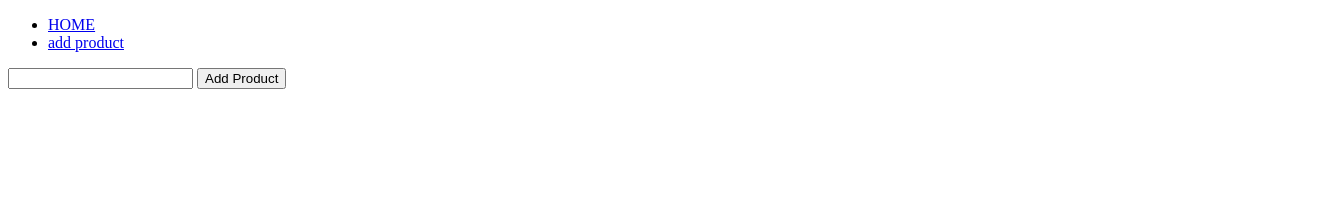
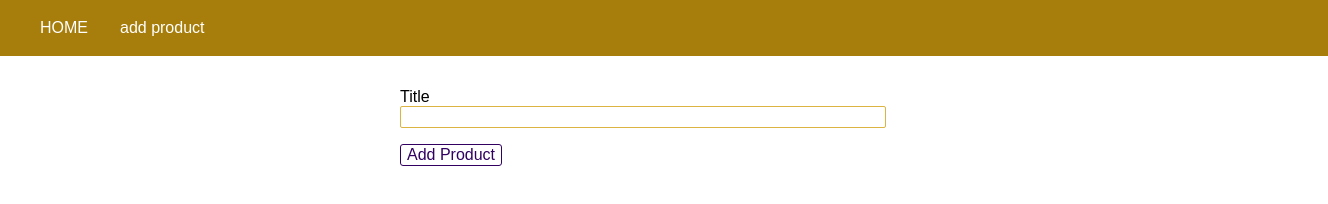
Before and after one commit to SOunit/node-express-app, a website: page views/add-product.html in a window 1280 px wide. Shown: the whole page, 1328 px wide, since content can reach past the window. Drawn offline with Linux system fonts and the light colour scheme.

Commit message:
added style to pages

```diff
--- a/app.js
+++ b/app.js
@@ -7,6 +7,7 @@ const shopRoutes = require('./routes/shop');
 const app = express();
 
 app.use(bodyParser.urlencoded({ extended: false }));
+app.use(express.static(path.join(__dirname, 'public')));
 
 app.use('/admin', adminRoutes);
 app.use(shopRoutes);
--- /dev/null
+++ b/public/css/main.css
@@ -0,0 +1,44 @@
+body {
+  margin: 0;
+  padding: 0;
+  font-family: sans-serif;
+}
+
+main {
+  padding: 1rem;
+}
+
+.main-header {
+  width: 100%;
+  height: 3.5rem;
+  background-color: rgb(167, 125, 11);
+  padding: 0 1.5rem;
+}
+
+.main-header__nav {
+  height: 100%;
+  display: flex;
+  align-items: center;
+}
+
+.main-header__item-list {
+  list-style: none;
+  margin: 0;
+  padding: 0;
+  display: flex;
+}
+
+.main-header__item {
+  margin: 0 1rem;
+  padding: 0;
+}
+
+.main-header__item a {
+  text-decoration: none;
+  color: #fff;
+}
+
+.main-header__item a:active,
+.main-header__item a:hover {
+  color: rgb(36, 2, 68);
+}
--- /dev/null
+++ b/public/css/product.css
@@ -0,0 +1,37 @@
+.form-control {
+  margin: 1rem 0;
+}
+
+.product-form {
+  width: 30rem;
+  max-width: 90%;
+  margin: auto;
+}
+
+.form-control label,
+.form-control input {
+  display: block;
+  width: 100%;
+}
+
+.form-control input {
+  border: 1px solid #dcb441;
+  font: inherit;
+  border-radius: 2px;
+}
+
+button {
+  font: inherit;
+  border: 1px solid rgb(50, 0, 97);
+  color: rgb(50, 0, 97);
+  border-radius: 3px;
+  cursor: pointer;
+  background-color: #fff;
+}
+
+button:active,
+button:hover {
+  border: 1px solid rgb(50, 0, 97);
+  color: #fff;
+  background-color: rgb(50, 0, 97);
+}
--- a/views/add-product.html
+++ b/views/add-product.html
@@ -4,17 +4,26 @@
     <meta charset="UTF-8" />
     <meta name="viewport" content="width=device-width, initial-scale=1.0" />
     <title>Document</title>
+    <link rel="stylesheet" href="/css/main.css" />
+    <link rel="stylesheet" href="/css/product.css" />
   </head>
   <body>
-    <header>
-      <ul>
-        <li><a href="/">HOME</a></li>
-        <li><a href="/admin/add-product">add product</a></li>
-      </ul>
+    <header class="main-header">
+      <nav class="main-header__nav">
+        <ul class="main-header__item-list">
+          <li class="main-header__item"><a href="/">HOME</a></li>
+          <li class="main-header__item">
+            <a href="/admin/add-product" class="active">add product</a>
+          </li>
+        </ul>
+      </nav>
     </header>
     <main>
-      <form action="/admin/add-product" method="POST">
-        <input type="text" name="title" />
+      <form class="product-form" action="/admin/add-product" method="POST">
+        <div class="form-control">
+          <label for="title">Title</label>
+          <input type="text" name="title" id="title" />
+        </div>
         <button>Add Product</button>
       </form>
     </main>
```
Also changed, not shown: views/404.html (+11 -0 lines), views/shop.html (+10 -5 lines).
